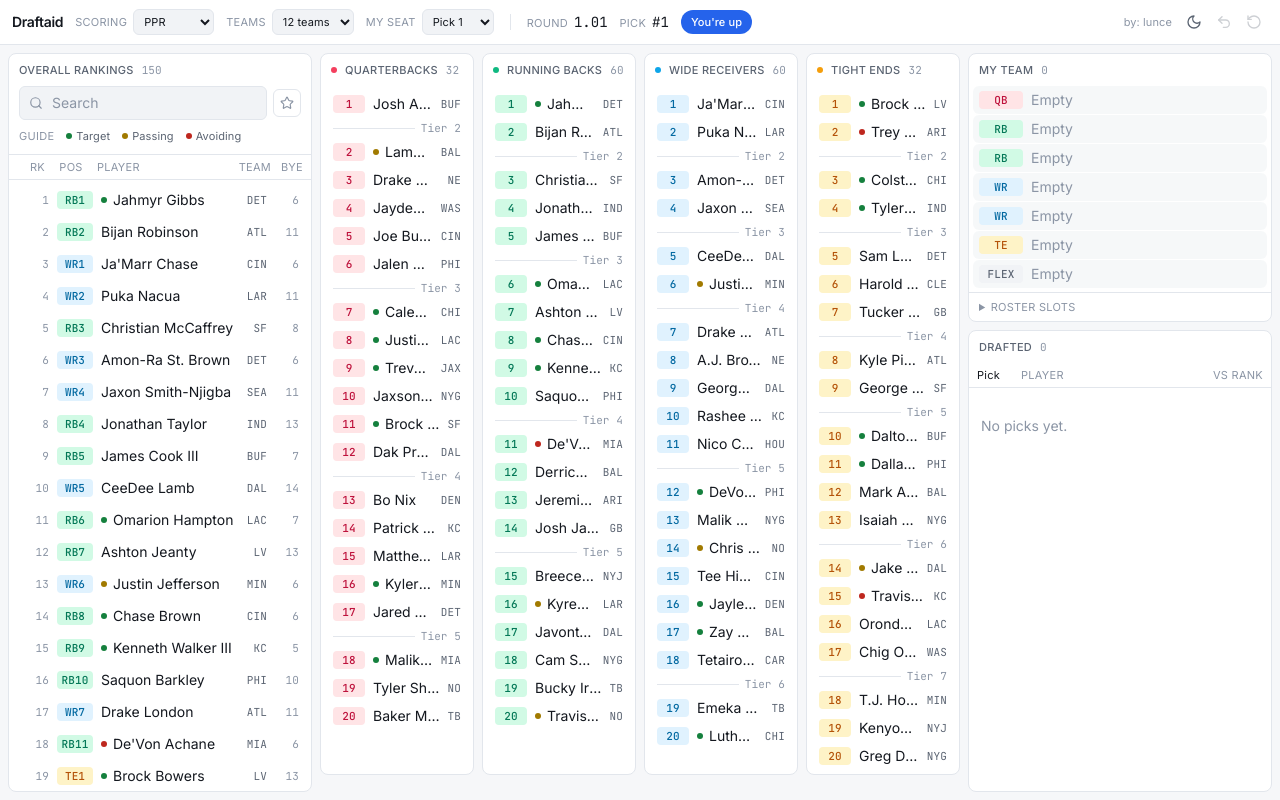
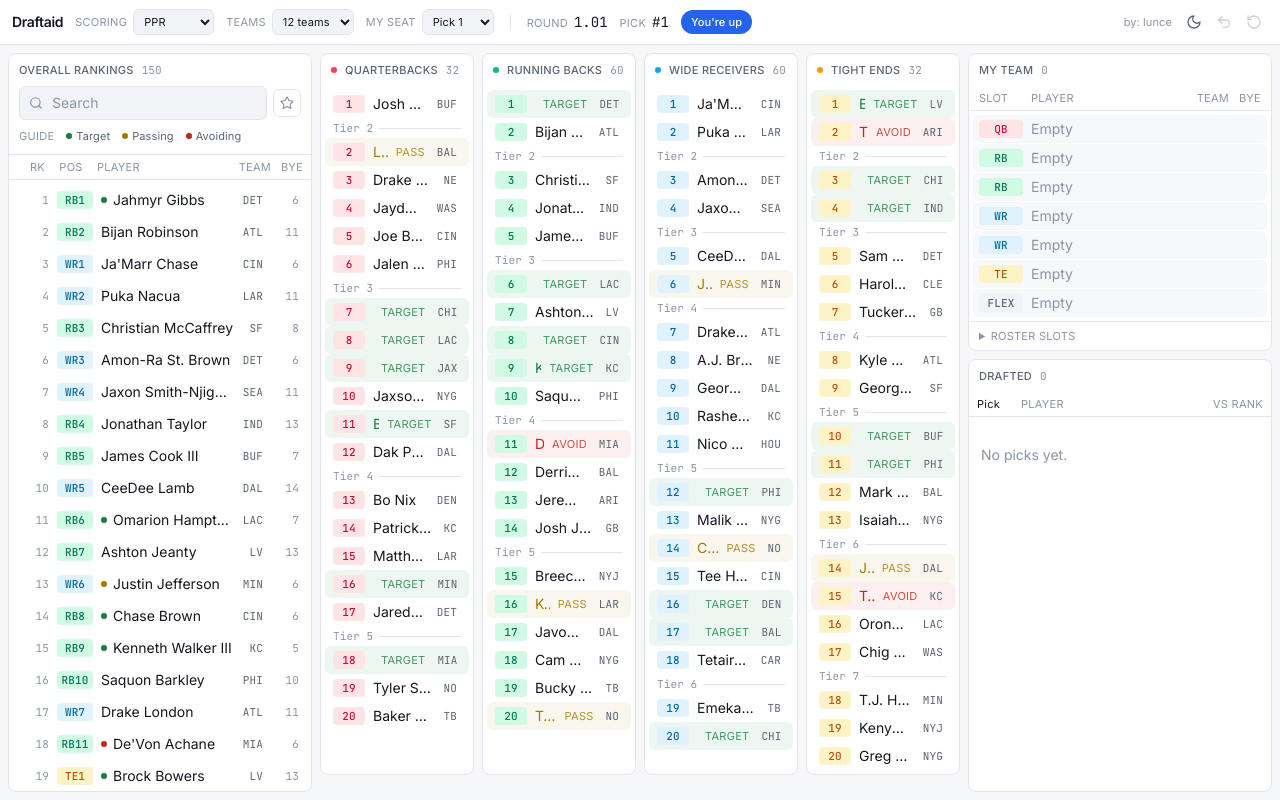
Before and after one commit to lddelacr/draftaid, a Next.js app: page / in a window 1280 px wide. Built offline with nearby package versions, Linux system fonts and the light colour scheme.

Commit message:
Team-tinted conflicts, sentiment words, lineup headers

```diff
--- a/src/components/board/PlayerRow.tsx
+++ b/src/components/board/PlayerRow.tsx
@@ -4,14 +4,24 @@
 import { Star } from "lucide-react";
 import type { Player, ScoringFormat } from "@/types";
 import { cn } from "@/lib/utils";
-import { POSITION_STYLES, SENTIMENT_DOT, SENTIMENT_LABEL } from "@/lib/presentation";
+import {
+  POSITION_STYLES,
+  SENTIMENT_DOT,
+  SENTIMENT_LABEL,
+  SENTIMENT_ROW,
+  SENTIMENT_WORD,
+} from "@/lib/presentation";
 import type { StackSignal } from "@/lib/draft/stacks";
-import { StackChip } from "./StackChip";
+import { StackChip, conflictTitle } from "./StackChip";
 
 interface PlayerRowProps {
   player: Player;
   format: ScoringFormat;
-  /** The overall board shows rank and slide; the position columns show less. */
+  /**
+   * "full" is the overall board: rank, bye, and the guide's mark as a dot.
+   * "compact" is a position column: the guide's mark tints the whole row and
+   * is spelled out, since there is room for a word where there is no rank.
+   */
   variant?: "full" | "compact";
   /** Picks the board has run past this player's rank. Undefined hides it. */
   slide?: number;
@@ -34,6 +44,10 @@
 }: PlayerRowProps) {
   const rank = player.ranks[format];
   const full = variant === "full";
+  const marked = player.sentiment !== "neutral";
+
+  const conflict = signals?.find((signal) => signal.kind === "conflict");
+  const conflictNames = conflict?.partners.map((partner) => partner.name).join(", ");
 
   return (
     <div className="group relative">
@@ -45,6 +59,7 @@
           "flex w-full items-center gap-2 rounded-md px-2 text-left transition-colors",
           "hover:bg-sunken focus-visible:bg-sunken",
           full ? "py-1.5" : "py-1",
+          !full && marked && SENTIMENT_ROW[player.sentiment],
         )}
       >
         {full && (
@@ -60,19 +75,21 @@
             full ? "w-9" : "w-8",
           )}
         >
-          {/* Guard: a player ranked in one format may be absent from the other. */}
+          {/* A player ranked in one format may be absent from the other. */}
           {full ? `${player.position}${rank?.position ?? ""}` : (rank?.position ?? player.position)}
         </span>
 
         <span className="flex min-w-0 flex-1 items-center gap-1.5">
-          {player.sentiment !== "neutral" && (
+          {full && marked && (
             <span
               title={SENTIMENT_LABEL[player.sentiment]}
               aria-label={SENTIMENT_LABEL[player.sentiment]}
               className={cn("size-1.5 shrink-0 rounded-full", SENTIMENT_DOT[player.sentiment])}
             />
           )}
-          <span className="truncate text-sm text-body">{player.name}</span>
+          <span className={cn("truncate text-sm", !full && marked ? "" : "text-body")}>
+            {player.name}
+          </span>
           {signals?.map((signal) => <StackChip key={signal.kind} signal={signal} />)}
           {slide !== undefined && slide > 0 && (
             <span
@@ -84,7 +101,25 @@
           )}
         </span>
 
-        <span className="tnum shrink-0 text-2xs text-muted">{player.team ?? "—"}</span>
+        {!full && marked && (
+          <span className="shrink-0 text-2xs uppercase tracking-wide opacity-80">
+            {SENTIMENT_WORD[player.sentiment]}
+          </span>
+        )}
+
+        <span
+          title={
+            conflict && player.team
+              ? conflictTitle(conflictNames ?? "", player.team)
+              : undefined
+          }
+          className={cn(
+            "tnum shrink-0 rounded px-1 text-2xs",
+            conflict ? "bg-avoid/15 font-medium text-avoid" : "text-muted",
+          )}
+        >
+          {player.team ?? "—"}
+        </span>
 
         {full && (
           <span className="tnum w-6 shrink-0 text-right text-2xs text-dim">
@@ -105,8 +140,7 @@
           className={cn(
             "absolute right-1 top-1/2 hidden -translate-y-1/2 rounded bg-panel/95 p-1 shadow-sm transition-colors",
             "group-hover:block group-focus-within:block",
-            isFavorite ? "text-accent" : "text-dim hover:text-body",
-            isFavorite && "block",
+            isFavorite ? "block text-accent" : "text-dim hover:text-body",
           )}
         >
           <Star className={cn("size-3.5", isFavorite && "fill-current")} />
--- a/src/components/board/PositionColumns.tsx
+++ b/src/components/board/PositionColumns.tsx
@@ -75,8 +75,8 @@
                         // The guide draws these breaks itself — the sharpest
                         // signal on the page, so they stay visible.
                         <div className="flex items-center gap-1.5 px-2 py-0.5">
+                          <span className="tnum text-2xs text-dim">Tier {tier}</span>
                           <span className="h-px flex-1 bg-line" />
-                          <span className="tnum text-2xs text-dim">Tier {tier}</span>
                         </div>
                       )}
                       <PlayerRow
--- a/src/components/board/StackChip.tsx
+++ b/src/components/board/StackChip.tsx
@@ -1,32 +1,39 @@
 "use client";
 
-import { Ban, Link2, Shield } from "lucide-react";
+import { Link2, Shield } from "lucide-react";
 import { cn } from "@/lib/utils";
 import { type StackSignal, shortName } from "@/lib/draft/stacks";
 
 /**
- * Stack chips carry an icon as well as a colour.
+ * Only positive correlations get a chip.
  *
- * The guide already owns green and red for target and avoid, and those marks
- * sit on the same row, so the icon is what actually separates the two systems:
- * a link pairs, a shield insures, a bar overlaps. Colour is the secondary cue.
- * Stacks and handcuffs share the green rather than taking a third hue, because
- * they say the same thing — this pick works with what you already hold.
+ * Negative ones are shown by tinting the team column instead — a red chip
+ * carrying a name said the same thing but competed with the player's own name
+ * for the row, and the club is the thing the warning is actually about.
  */
 const CHIP = {
-  stack: { Icon: Link2, tone: "bg-target/10 text-target", verb: "Stacks with" },
-  handcuff: { Icon: Shield, tone: "bg-target/10 text-target", verb: "Handcuffs" },
-  conflict: { Icon: Ban, tone: "bg-avoid/10 text-avoid", verb: "Overlaps with" },
+  stack: {
+    Icon: Link2,
+    explain: (names: string) =>
+      `Positive correlation — every touchdown they combine on scores twice for you. Stacks with ${names} on your roster.`,
+  },
+  handcuff: {
+    Icon: Shield,
+    explain: (names: string) =>
+      `Positive correlation — handcuffing your own back keeps the touches on your roster whichever way the split breaks, and an injury promotes your player. Pairs with ${names}.`,
+  },
 } as const;
 
 export function StackChip({ signal }: { signal: StackSignal }) {
-  const { Icon, tone, verb } = CHIP[signal.kind];
+  if (signal.kind === "conflict") return null;
+
+  const { Icon, explain } = CHIP[signal.kind];
   const names = signal.partners.map((partner) => partner.name).join(", ");
 
   return (
     <span
-      title={`${verb} ${names} on your roster`}
-      className={cn("flex shrink-0 items-center gap-0.5 rounded px-1 py-px text-2xs", tone)}
+      title={explain(names)}
+      className="flex shrink-0 items-center gap-0.5 rounded bg-target/10 px-1 py-px text-2xs text-target"
     >
       <Icon className="size-2.5" />
       {shortName(signal.partners[0]?.name ?? "")}
@@ -34,3 +41,8 @@
     </span>
   );
 }
+
+/** Wording for the tinted team cell when a pick overlaps your roster. */
+export function conflictTitle(names: string, team: string): string {
+  return `Negative correlation — you already have ${names} on ${team}, and they compete with this pick for the same production.`;
+}
--- a/src/components/draft/RightRail.tsx
+++ b/src/components/draft/RightRail.tsx
@@ -52,7 +52,14 @@
     <Panel className="shrink-0">
       <PanelHeader title="My team" count={roster.length} />
 
-      <div className="space-y-px px-1 pb-1">
+      <div className="flex items-center gap-2 border-b border-line px-2.5 py-1 text-2xs uppercase tracking-wide text-dim">
+        <span className="w-11">Slot</span>
+        <span className="flex-1">Player</span>
+        <span>Team</span>
+        <span className="w-6 text-right">Bye</span>
+      </div>
+
+      <div className="space-y-px px-1 pb-1 pt-1">
         {starters.map((slot) => {
           const clash = slot.player?.byeWeek
             ? (byeCounts.get(slot.player.byeWeek) ?? 0) >= 3
--- a/src/lib/presentation.ts
+++ b/src/lib/presentation.ts
@@ -42,3 +42,18 @@
   prior: "Club carried from 2025 — not verified for 2026",
   unknown: "Club unknown",
 };
+
+/** Row treatment for the position columns, where the word replaces the dot. */
+export const SENTIMENT_ROW: Record<Sentiment, string> = {
+  target: "bg-target/[0.07] text-target",
+  pass: "bg-pass/[0.07] text-pass",
+  avoid: "bg-avoid/[0.07] text-avoid",
+  neutral: "",
+};
+
+export const SENTIMENT_WORD: Record<Sentiment, string> = {
+  target: "Target",
+  pass: "Pass",
+  avoid: "Avoid",
+  neutral: "",
+};
```
Also changed, not shown: 1 other file (tests, documents, lock files or other folders).
